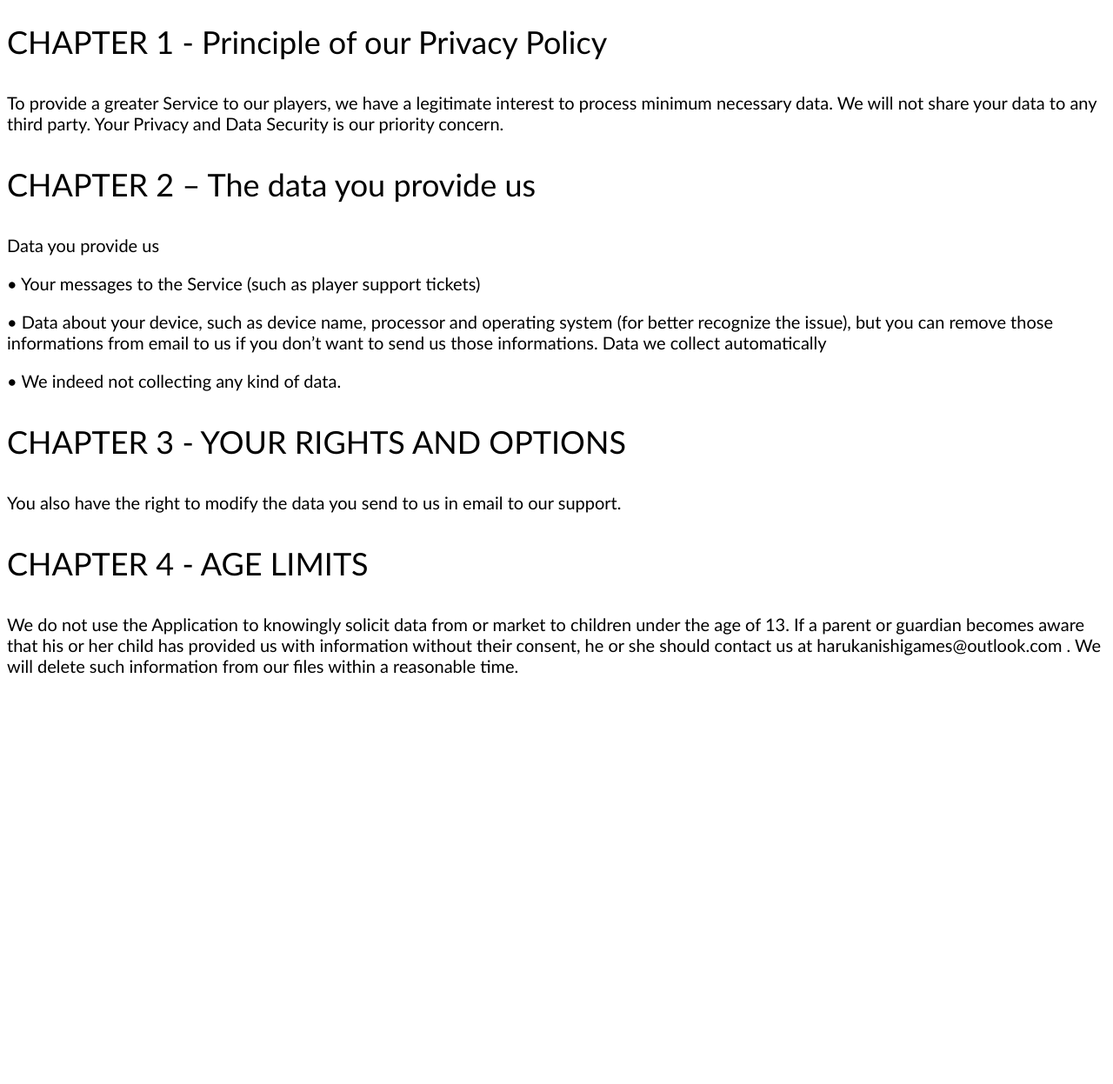
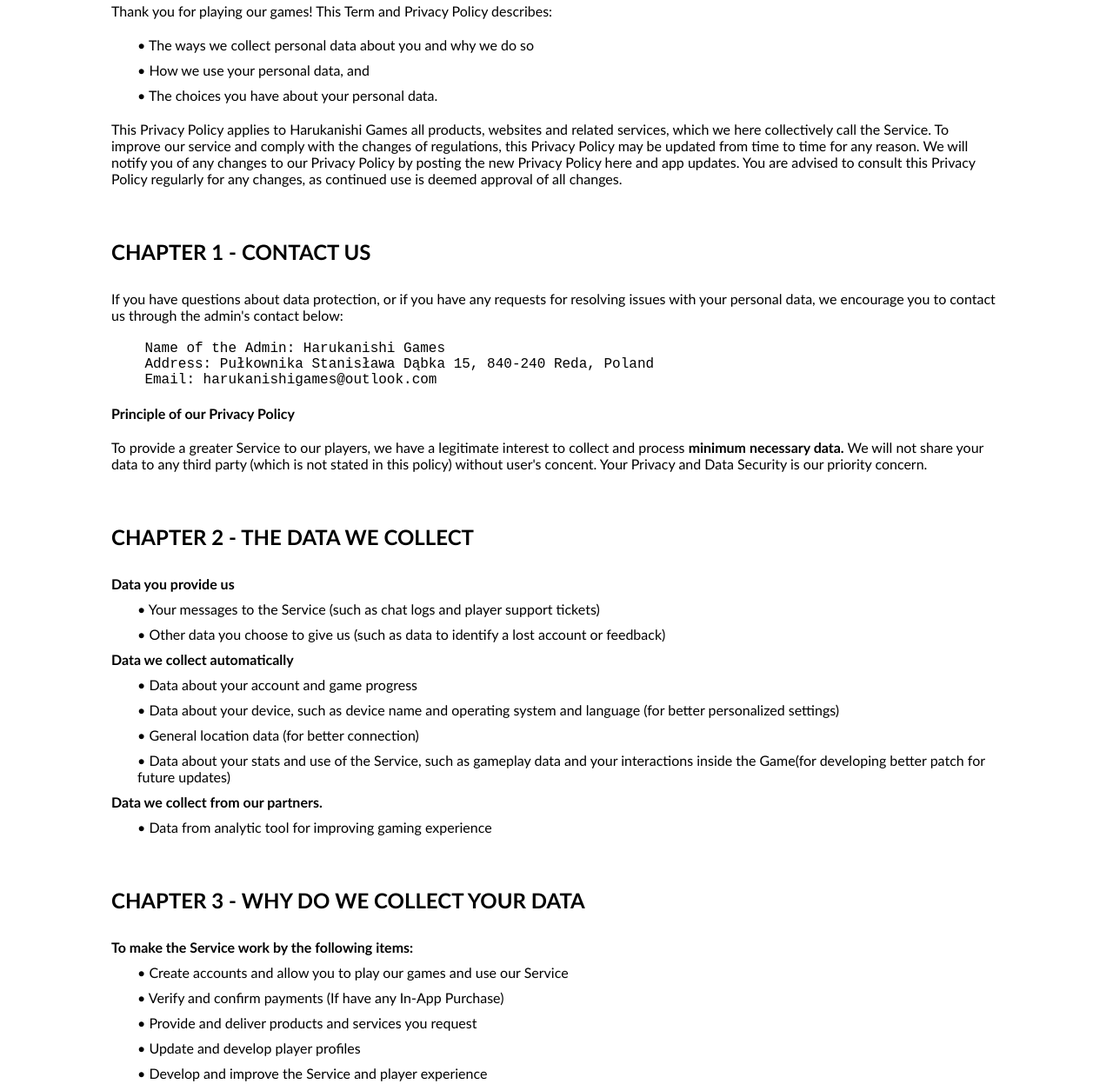
Before and after one commit to dawiddd95/terms-and-conditions, a plain HTML site: page index.html in a window 1280 px wide. Shown: the part 151-1398 px from the top of the page at 87% size. Before the commit the page ends 949 px from the top, so only its background shows below. Drawn offline with Linux system fonts and the light colour scheme.

Commit message:
Update index.html

```diff
--- a/index.html
+++ b/index.html
@@ -1,7 +1,115 @@
-<p class="title">TERMS AND PRIVACY POLICY</p>
+<div class="wrapper">
+
+    <p class="title">TERMS AND PRIVACY POLICY</p>
 <p class="date">Effective Date: August 22, 2022</p>
 
-<p class="chapter">CHAPTER 1 - Principle of our Privacy Policy</p>
+<p>Thank you for playing our games! This Term and Privacy Policy describes:</p>
+<p class="list">
+    • The ways we collect personal data about you and why we do so
+</p>
+<p class="list">
+    • How we use your personal data, and
+</p>
+<p class="list">
+    • The choices you have about your personal data.
+</p>
+<p>
+    This Privacy Policy applies to Harukanishi Games all products, websites and related services,
+    which we here collectively call the Service.
+    To improve our service and comply with the changes of regulations, this Privacy Policy may be updated from time to time
+    for any reason.
+    We will notify you of any changes to our Privacy Policy by posting the new Privacy Policy here and app updates. You are advised to consult this Privacy Policy regularly for any changes, as continued use is deemed approval of all changes.
+</p>
+
+
+<p class="chapter">CHAPTER 1 - CONTACT US</p>
+<p>If you have questions about data protection, or if you have any requests for
+    resolving issues with your personal data, we encourage you to contact us through the admin's contact below:</p>
+<pre>
+    Name of the Admin: Harukanishi Games
+    Address: Pułkownika Stanisława Dąbka 15, 840-240 Reda, Poland
+    Email: harukanishigames@outlook.com
+</pre>
+<strong>Principle of our Privacy Policy</strong>
+<p>
+    <span>
+        To provide a greater Service to our players, we have a legitimate interest to collect and process
+        <strong>minimum necessary data.</strong>
+        We will not share your data to any third party (which is not stated in this policy) without user's concent. Your Privacy and Data Security is our priority concern.
+    </span>
+</p>
+
+
+<p class="chapter">CHAPTER 2 - THE DATA WE COLLECT</p>
+<strong>Data you provide us</strong>
+<p class="list">• Your messages to the Service (such as chat logs and player support tickets)</p>
+   <p class="list">• Other data you choose to give us (such as data to identify a lost account or feedback)</p>
+<strong>Data we collect automatically
+</strong>
+<p class="list">• Data about your account and game progress</p>
+<p class="list">• Data about your device, such as device name and operating system and language (for better personalized settings)</p>
+<p class="list">• General location data (for better connection)</p>
+<p class="list">• Data about your stats and use of the Service, such as gameplay data and your interactions inside the Game(for developing better patch for future updates)</p>
+<strong>Data we collect from our partners.
+</strong>
+<p class="list">• Data from analytic tool for improving gaming experience</p>
+
+
+<p class="chapter">CHAPTER 3 - WHY DO WE COLLECT YOUR DATA</p>
+<strong>To make the Service work by the following items:</strong>
+<p class="list">• Create accounts and allow you to play our games and use our Service</p>
+<p class="list">• Verify and confirm payments (If have any In-App Purchase)</p>
+<p class="list">• Provide and deliver products and services you request</p>
+<p class="list">• Update and develop player profiles</p>
+<p class="list">• Develop and improve the Service and player experience</p>
+<p class="list">• Manage our relationship with you</p>
+<p class="list">• Respond to your feedback and questions and provide player support</p>
+<p class="list">• Respond to your feedback and questions and provide player support</p>
+
+
+<p class="chapter">CHAPTER 4 - WHO CAN SEE YOUR DATA</p>
+<p>Apart from Harukanishi Games, your data can be accessed by third party in the following situations:</p>
+<p class="list">• when request from legal entities</p>
+<p class="list">• when doing in-app purchases</p>
+<p class="list">• when using third party ID (such as Facebook) to login</p>
+<p>Unless request by legal entities, no unauthorized person can access your data.</p>
+
+
+<p class="chapter">CHAPTER 5 - YOUR RIGHTS AND OPTIONS</p>
+<strong>Opt-out of targeted advertising</strong>
+<p>
+    You can opt-out of interest-based advertising on mobile applications by checking the privacy
+     settings of your Android or iOS device and selecting "limit ad tracking"
+     (Apple iOS) or "opt-out of interest based ads" (Android).
+</p>
+<strong>Access the personal data we hold about you.</strong>
+<p>If you request, we will provide you a copy of your personal data in an electronic format.</p>
+<strong>Opt-out of targeted advertising</strong>
+<p>
+    You also have the right to correct your data, have your data deleted,
+    object how we use or share your data, and restrict how we use or share your data.
+</p>
+
+
+<p class="chapter">CHAPTER 6 - AGE LIMITS</p>
+<p>
+    We do not use the Application to knowingly solicit data from or market to children under the age of 13.
+    If a parent or guardian becomes aware that his or her child has provided us with information without their consent,
+    he or she should contact us at harukanishigames@outlook.com .
+    We will delete such information from our files within a reasonable time.
+</p>
+
+</div>
+
+
+
+
+
+<!--  -->
+<!--  -->
+<!--  -->
+
+<!-- <p class="chapter">CHAPTER 1 - Principle of our Privacy Policy</p>
 <p>
     To provide a greater Service to our players, we have a legitimate interest
     to process minimum necessary data. We will not share your data to any third party.
@@ -28,30 +136,50 @@
     If a parent or guardian becomes aware that his or her child has provided us with information without their consent,
     he or she should contact us at harukanishigames@outlook.com .
     We will delete such information from our files within a reasonable time.
-</p>
+</p> -->
 
 <style>
-    p {
+    .wrapper {
+        max-width: 1024px;
+        margin: 20px auto 80px auto;
+    }
+
+    p, span {
         font-family: 'Calibri';
-        font-size: 20px;
+        font-size: 16px;
+        margin: 20px 0;
+    }
+
+    strong {
+        font-family: 'Calibri';
+        font-size: 16px;
+        margin-bottom: 40px;
     }
 
     pre {
-        font-size: 20px;
+        font-size: 16px;
+        margin: 20px 0;
+    }
+
+    .list {
+        margin: 10px 0 10px 30px;
     }
 
     .title {
         font-size: 46px;
         text-align: center;
+        margin: 30px 0;
     }
 
     .date {
         font-weight: bold;
-        font-size: 26px;
+        font-size: 16px;
     }
 
     .chapter {
-        font-size: 36px;
+        font-size: 24px;
         font-family: 'Calibri';
+        font-weight: bold;
+        margin: 60px 0 30px 0;
     }
 </style>
```
